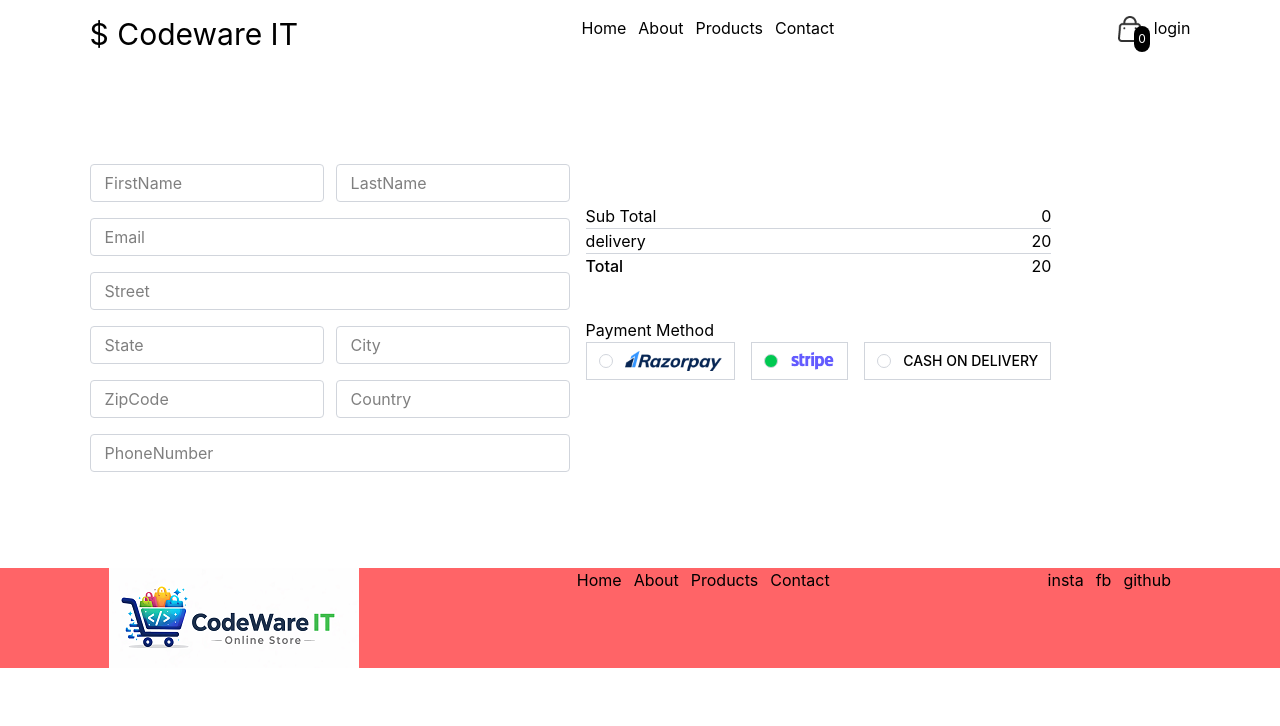
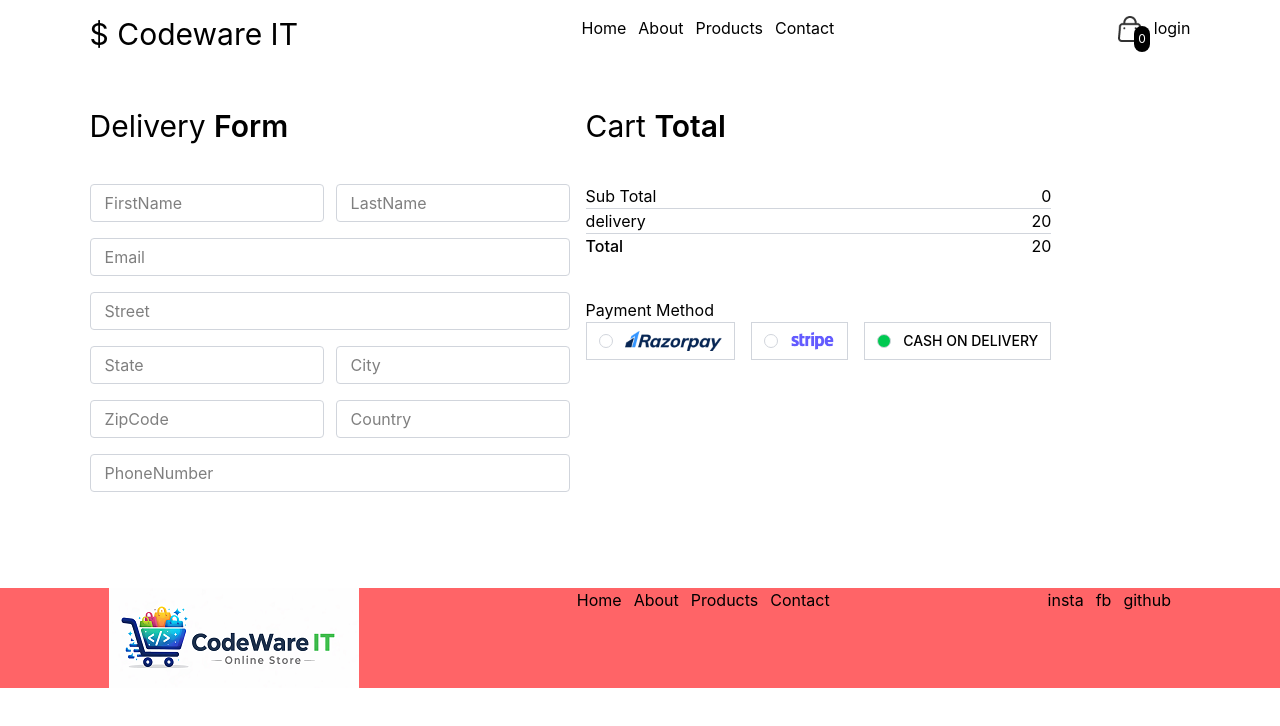
Before and after one commit to gshubham05/ProjectEcom, a React (Vite) app: page /place-order in a window 1280 px wide. Shown: the top 726 px of the page. Built offline with nearby package versions, Linux system fonts and the light colour scheme.

Commit message:
formdata is created for delivery infor and payment method implemented

```diff
--- a/src/pages/PlaceOrder.jsx
+++ b/src/pages/PlaceOrder.jsx
@@ -1,43 +1,82 @@
-import React from "react";
+import React, { useState } from "react";
 import { assets } from "../assets/assets/assets";
 import CartTotal from "../components/CartTotal";
+import Title from "../components/Title";
 
 function PlaceOrder() {
+  const [paymentMethod, setPaymentMethod] = useState("cod");
+  const [formData, setFormData] = useState({
+    firstname: "",
+    lastname: "",
+    email: "",
+    street: "",
+    state: "",
+    city: "",
+    zipcode: "",
+    country: "",
+    phone: "",
+  });
+
+  const onformChanger = (event) => {
+    const { name, value } = event.target;
+    console.log(name, " ", value);
+    // [dynamicVariable]
+    setFormData((i) => ({ ...i, [name]: value }));
+  };
+
   return (
-    <div className="px-[7vw] flex gap-4 my-24">
+    <div className="px-[7vw] flex gap-4 my-10 mb-24">
       <div className="left ">
-        <h1></h1>
+        <Title t1="Delivery" t2="Form" />
         <div className="form">
           <form action="" className="flex flex-col gap-4 w-full max-w-[480px]">
             <div className="flex gap-3">
               <input
+                onChange={onformChanger}
+                name="firstname"
+                value={formData.firstname}
                 type="text"
                 placeholder="FirstName"
                 className="w-full px-3.5 py-1.5 border rounded border-gray-300"
               />
               <input
+                onChange={onformChanger}
+                name="lastname"
+                value={formData.lastname}
                 type="text"
                 placeholder="LastName"
                 className=" w-full px-3.5 py-1.5 border rounded border-gray-300"
               />
             </div>
             <input
+              onChange={onformChanger}
+              name="email"
+              value={formData.email}
               type="text"
               placeholder="Email"
               className="px-3.5 py-1.5 border rounded border-gray-300 w-full"
             />
             <input
+              onChange={onformChanger}
+              name="street"
+              value={formData.street}
               type="text"
               placeholder="Street"
               className="px-3.5 py-1.5 border rounded border-gray-300 w-full"
             />
             <div className="flex gap-3">
               <input
+                onChange={onformChanger}
+                name="state"
+                value={formData.state}
                 type="text"
                 placeholder="State"
                 className="w-full px-3.5 py-1.5 border rounded border-gray-300"
               />
               <input
+                onChange={onformChanger}
+                name="city"
+                value={formData.city}
                 type="text"
                 placeholder="City"
                 className=" w-full px-3.5 py-1.5 border rounded border-gray-300"
@@ -45,17 +84,26 @@ function PlaceOrder() {
             </div>
             <div className="flex gap-3">
               <input
+                onChange={onformChanger}
+                name="zipcode"
+                value={formData.zipcode}
                 type="text"
                 placeholder="ZipCode"
                 className="w-full px-3.5 py-1.5 border rounded border-gray-300"
               />
               <input
+                onChange={onformChanger}
+                name="country"
+                value={formData.country}
                 type="text"
                 placeholder="Country"
                 className="w-full px-3.5 py-1.5 border rounded border-gray-300"
               />
             </div>
             <input
+              onChange={onformChanger}
+              name="phone"
+              value={formData.phone}
               type="text"
               placeholder="PhoneNumber"
               className="px-3.5 py-1.5 border rounded border-gray-300 w-full"
@@ -65,6 +113,7 @@ function PlaceOrder() {
       </div>
       <div className="right">
         <div className="">
+          <Title t1="Cart" t2="Total" />
           <CartTotal />
         </div>
         <div className="Payment">
@@ -74,12 +123,22 @@ function PlaceOrder() {
               <p className="min-w-3.5 h-3.5 rounded-full border border-gray-300 "></p>
               <img className="h-5" src={assets.razorpay_logo} alt="" />
             </div>
-             <div className="flex items-center gap-3 border border-gray-300 py-2 px-3">
-                <p className="min-w-3.5 h-3.5 rounded-full border border-gray-300 bg-green-500"></p>
+            <div
+              onClick={() => setPaymentMethod("stripe")}
+              className="flex items-center gap-3 border border-gray-300 py-2 px-3"
+            >
+              <p
+                className={`min-w-3.5 h-3.5 rounded-full border border-gray-300 ${paymentMethod == "stripe" ? "bg-green-500" : ""}`}
+              ></p>
               <img className="h-5" src={assets.stripe_logo} alt="" />
             </div>
-             <div className="flex items-center gap-3 border border-gray-300 py-2 px-3">
-                <p className="min-w-3.5 h-3.5 rounded-full border border-gray-300 "></p>
+            <div
+              onClick={() => setPaymentMethod("cod")}
+              className="flex items-center gap-3 border border-gray-300 py-2 px-3"
+            >
+              <p
+                className={`min-w-3.5 h-3.5 rounded-full border border-gray-300 ${paymentMethod == "cod" ? "bg-green-500" : ""}`}
+              ></p>
               <p className="uppercase font-medium text-sm">cash on delivery</p>
             </div>
           </div>
```
Lines whose indentation alone changed are shown as unchanged.
